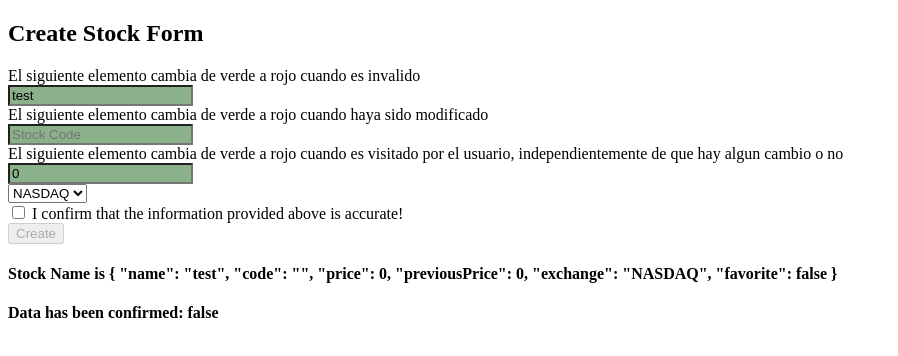
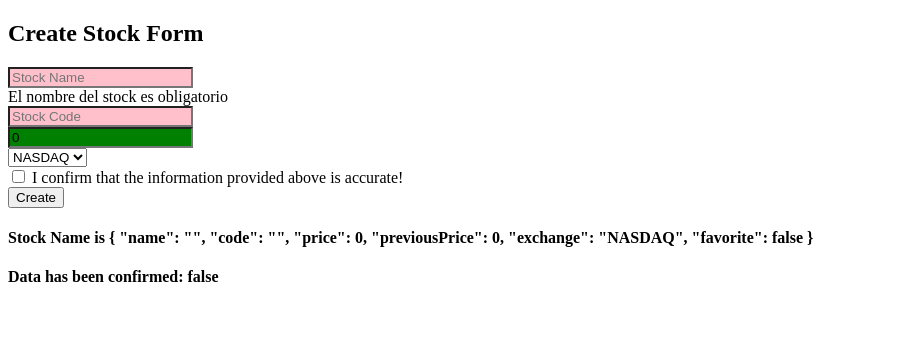
Before and after one commit to cristianmarquezp/Capacitaciones-Angular, an Angular app in the folder template-driven-forms/: page / in a window 1280 px wide. Shown: the top 356 px of the page, without its empty margins (0-898 px from the left). Built offline with nearby package versions, Linux system fonts and the light colour scheme.

Commit message:
Formulario con control validity

```diff
--- a/template-driven-forms/src/app/stock/create-stock/create-stock.component.css
+++ b/template-driven-forms/src/app/stock/create-stock/create-stock.component.css
@@ -1,10 +1,10 @@
 .stock-name .ng-valid,
-.stock-code .ng-pristine,
-.stock-price .ng-untouched {
-background-color: rgb(138, 177, 138);
+.stock-code .ng-valid,
+.stock-price .ng-valid {
+background-color: green;
 }
 .stock-name .ng-invalid,
-.stock-code .ng-dirty,
-.stock-price .ng-touched {
-background-color: pink;
+.stock-code .ng-invalid,
+.stock-price .ng-invalid {
+    background-color: pink;
 }
--- a/template-driven-forms/src/app/stock/create-stock/create-stock.component.html
+++ b/template-driven-forms/src/app/stock/create-stock/create-stock.component.html
@@ -1,37 +1,47 @@
 <h2>Create Stock Form</h2>
 <div class="form-group">
-    <form (ngSubmit)="createStock()">
-        <div>
-            El siguiente elemento cambia de verde a rojo cuando es invalido
+    <form (ngSubmit)="createStock(stockForm)" #stockForm="ngForm">
+        <div class="stock-name">
+            <input type="text" placeholder="Stock Name" required name="stockName" #stockName="ngModel"
+                [(ngModel)]="stock.name">
         </div>
-        <div class="stock-name">
-            <input type="text" placeholder="Stock Name" required name="stockName" [(ngModel)]="stock.name">
-        </div>
-        <div>
-            El siguiente elemento cambia de verde a rojo cuando haya sido modificado
+        <div *ngIf="stockName.errors && stockName.errors.required">
+            El nombre del stock es obligatorio
         </div>
         <div class="stock-code">
-            <input type="text" placeholder="Stock Code" name="stockCode" [(ngModel)]="stock.code">
+            <input type="text" placeholder="Stock Code" required minlength="2" name="stockCode" #stockCode="ngModel"
+                [(ngModel)]="stock.code">
         </div>
-        <div>
-            El siguiente elemento cambia de verde a rojo cuando es visitado por el usuario, independientemente de que hay algun cambio o no
+        <div *ngIf="stockCode.dirty && stockCode.invalid">
+            <div *ngIf="stockCode.errors.required">
+                Stock Code is Mandatory
+            </div>
+            <div *ngIf="stockCode.errors.minlength">
+                El codigo de Stock debe contener al menos 2 caracteres
+            </div>
         </div>
         <div class="stock-price">
-            <input type="number" placeholder="Stock Price" name="stockPrice" [ngModel]="stock.price"
-                (ngModelChange)="setStockPrice($event)">
+            <input type="number" placeholder="Stock Price" name="stockPrice" required #stockPrice="ngModel"
+                [ngModel]="stock.price" (ngModelChange)="setStockPrice($event)">
+        </div>
+        <div *ngIf="stockPrice.dirty && stockPrice.invalid">
+            <div *ngIf="stockPrice.errors.required">
+                    El precio del Stock es obligatorio
+            </div>
         </div>
         <div class="stock-exchange">
-            <select name="stockExchange" [(ngModel)]="stock.exchange">
-                <option value="NYSE">NYSE</option>
-                <option value="NASDAQ">NASDAQ</option>
-                <option value="OTHER">OTHER</option>
+            <div>
+                <select name="stockExchange" [(ngModel)]="stock.exchange">
+
+                    <option *ngFor="let exchange of exchanges" [ngValue]="exchange">{{exchange}}</option>
                 </select>
+            </div>
         </div>
         <div class="stock-confirm">
-            <input type="checkbox" name="stockConfirm" [(ngModel)]="confirmed">
+            <input type="checkbox" name="stockConfirm" required [(ngModel)]="confirmed">
             I confirm that the information provided above is accurate!
         </div>
-        <button [disabled]="!confirmed" type="submit">Create</button>
+        <button type="submit">Create</button>
     </form>
 </div>
 <h4>Stock Name is {{stock | json}}</h4>
--- a/template-driven-forms/src/app/stock/create-stock/create-stock.component.ts
+++ b/template-driven-forms/src/app/stock/create-stock/create-stock.component.ts
@@ -10,18 +10,24 @@ export class CreateStockComponent implements OnInit {
 
   public stock : Stock;
   public confirmed = false;
+  public exchanges = ['NYSE', 'NASDAQ', 'OTHER']
 
 
   constructor() {
-    this.stock  = new Stock('test','', 0,0,'NASDAQ');
+    this.stock  = new Stock('','', 0,0,'NASDAQ');
   }
 
   setStockPrice(price){
     this.stock.price = price;
     this.stock.previousPrice = price;
   }
-  createStock() {
-    console.log('Creating stock ', this.stock);
+  createStock(stockForm) {
+    console.log('Stock form', stockForm);
+    if (stockForm.valid) {
+      console.log('Creating stock ', this.stock);
+    } else {
+      console.error('Stock form is in an invalid state');
+    }
   }
 
   ngOnInit() {
```
